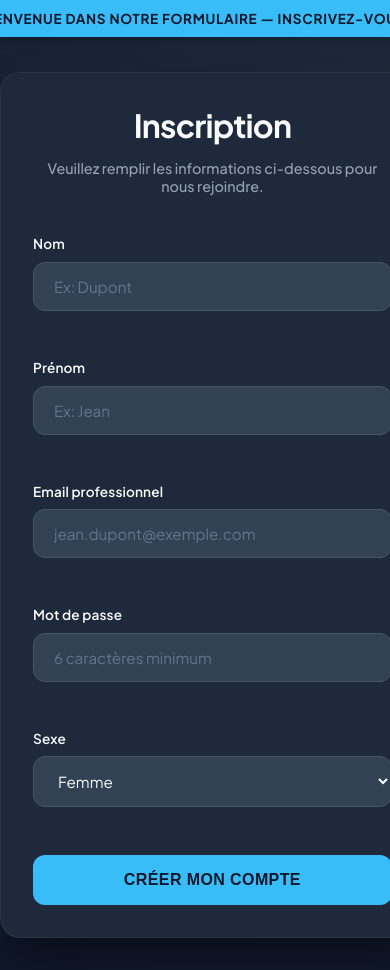
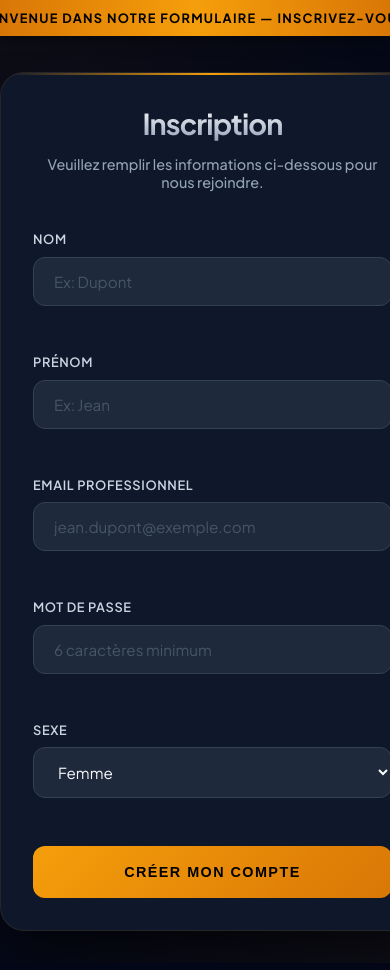
Before and after one commit to cha454/formulaire-firebase, a React (Vite) app: page / in a window 390 px wide. Shown: the top 970 px of the page. Built offline with nearby package versions, Linux system fonts and the light colour scheme; no server answers.

Commit message:
Design : application du thème prestigieux Midnight Gold

```diff
--- a/src/style.css
+++ b/src/style.css
@@ -1,23 +1,25 @@
 :root {
-  --primary: #ffffff; /* Texte et accents clairs */
-  --primary-hover: #e2e8f0;
-  --bg-dark: #0f172a; /* Bleu nuit presque noir */
-  --bg-container: #1e293b; /* Ardoise foncée */
-  --accent: #38bdf8; /* Bleu ciel pour les touches de couleur pro */
+  --primary: #f59e0b; /* Or Ambré / Amber */
+  --primary-hover: #d97706;
+  --bg-dark: #020617; /* Noir Obsidienne */
+  --bg-container: #0f172a; /* Anthracite profond */
+  --accent: #f59e0b;
   --text-main: #f8fafc;
   --text-muted: #94a3b8;
-  --error: #fb7185;
-  --success: #34d399;
-  --input-bg: #334155;
-  --input-border: #475569;
-  --shadow: 0 25px 50px -12px rgba(0, 0, 0, 0.5);
+  --error: #e11d48;
+  --success: #10b981;
+  --input-bg: #1e293b;
+  --input-border: #334155;
+  --shadow: 0 25px 50px -12px rgba(0, 0, 0, 0.7);
 }
 
 body {
   margin: 0;
   padding: 0;
   background-color: var(--bg-dark);
-  background-image: radial-gradient(circle at top right, #1e293b, #0f172a);
+  background-image:
+    radial-gradient(circle at 0% 0%, rgba(245, 158, 11, 0.05) 0%, transparent 50%),
+    radial-gradient(circle at 100% 100%, rgba(245, 158, 11, 0.05) 0%, transparent 50%);
   font-family: 'Plus Jakarta Sans', sans-serif;
   display: flex;
   justify-content: center;
@@ -30,18 +32,18 @@ body {
 .marquee-container {
   width: 100%;
   overflow: hidden;
-  background-color: var(--accent);
-  color: var(--bg-dark);
+  background: linear-gradient(90deg, #d97706, #f59e0b, #d97706);
+  color: #000;
   padding: 10px 0;
   position: absolute;
   top: 0;
   left: 0;
-  font-size: 0.85rem;
-  font-weight: 700;
-  letter-spacing: 0.05em;
+  font-size: 0.8rem;
+  font-weight: 800;
+  letter-spacing: 0.1em;
   text-transform: uppercase;
   z-index: 10;
-  box-shadow: 0 2px 10px rgba(0,0,0,0.3);
+  box-shadow: 0 4px 15px rgba(0,0,0,0.5);
 }
 
 .marquee-text {
@@ -64,17 +66,33 @@ body {
   width: 90%;
   max-width: 480px;
   margin: 2rem auto;
-  border: 1px solid rgba(255, 255, 255, 0.05);
+  border: 1px solid rgba(245, 158, 11, 0.1);
+  position: relative;
+  overflow: hidden;
+}
+
+/* Effet de lueur dorée discrète en haut */
+.container::before {
+  content: '';
+  position: absolute;
+  top: 0;
+  left: 0;
+  right: 0;
+  height: 2px;
+  background: linear-gradient(90deg, transparent, var(--primary), transparent);
 }
 
 h1 {
   margin-top: 0;
   margin-bottom: 0.5rem;
   color: var(--white);
-  font-size: 2rem;
+  font-size: 2.2rem;
   font-weight: 800;
   text-align: center;
-  letter-spacing: -0.025em;
+  letter-spacing: -0.03em;
+  background: linear-gradient(to bottom, #fff, #94a3b8);
+  -webkit-background-clip: text;
+  -webkit-text-fill-color: transparent;
 }
 
 .subtitle {
@@ -94,48 +112,45 @@ label {
   display: block;
   margin-bottom: 0.6rem;
   font-weight: 600;
-  color: var(--text-main);
-  font-size: 0.85rem;
-  letter-spacing: 0.01em;
+  color: #cbd5e1;
+  font-size: 0.8rem;
+  text-transform: uppercase;
+  letter-spacing: 0.05em;
 }
 
 input,
 select {
   width: 100%;
   padding: 0.875rem 1.25rem;
-  border: 1.5px solid var(--input-border);
+  border: 1px solid var(--input-border);
   border-radius: 12px;
   font-size: 0.95rem;
   font-family: inherit;
   box-sizing: border-box;
   background-color: var(--input-bg);
-  transition: all 0.2s cubic-bezier(0.4, 0, 0.2, 1);
+  transition: all 0.25s ease;
   color: var(--text-main);
 }
 
 input::placeholder {
-  color: #64748b;
+  color: #475569;
 }
 
 input:focus,
 select:focus {
   outline: none;
-  border-color: var(--accent);
-  background-color: #1e293b;
-  box-shadow: 0 0 0 4px rgba(56, 189, 248, 0.15);
+  border-color: var(--primary);
+  background-color: #0f172a;
+  box-shadow: 0 0 0 4px rgba(245, 158, 11, 0.1);
 }
 
 input.invalid {
   border-color: var(--error);
 }
 
-input.invalid:focus {
-  box-shadow: 0 0 0 4px rgba(251, 113, 121, 0.15);
-}
-
 .error-message {
   color: var(--error);
-  font-size: 0.75rem;
+  font-size: 0.7rem;
   margin-top: 0.5rem;
   font-weight: 600;
   height: 1rem;
@@ -143,28 +158,28 @@ input.invalid:focus {
 
 button {
   width: 100%;
-  padding: 1rem;
-  background-color: var(--accent);
-  color: var(--bg-dark);
+  padding: 1.1rem;
+  background: linear-gradient(135deg, #f59e0b, #d97706);
+  color: #000;
   border: none;
   border-radius: 12px;
-  font-size: 1rem;
+  font-size: 0.9rem;
   font-weight: 800;
   cursor: pointer;
-  transition: all 0.2s ease;
+  transition: all 0.3s ease;
   margin-top: 1rem;
   display: flex;
   justify-content: center;
   align-items: center;
   gap: 0.75rem;
   text-transform: uppercase;
-  letter-spacing: 0.025em;
+  letter-spacing: 0.1em;
 }
 
 button:hover:not(:disabled) {
-  background-color: #7dd3fc;
   transform: translateY(-2px);
-  box-shadow: 0 10px 15px -3px rgba(56, 189, 248, 0.3);
+  box-shadow: 0 10px 20px -5px rgba(245, 158, 11, 0.4);
+  filter: brightness(1.1);
 }
 
 button:active:not(:disabled) {
@@ -172,40 +187,38 @@ button:active:not(:disabled) {
 }
 
 button:disabled {
-  opacity: 0.5;
+  opacity: 0.4;
   cursor: not-allowed;
+  filter: grayscale(1);
 }
 
 /* Success State */
-.success-container {
-  text-align: center;
-}
-
 .success-icon-wrapper {
   width: 80px;
   height: 80px;
-  background-color: rgba(52, 211, 153, 0.1);
-  color: var(--success);
-  border-radius: 20px;
+  background-color: rgba(245, 158, 11, 0.1);
+  color: var(--primary);
+  border-radius: 50%;
   display: flex;
   align-items: center;
   justify-content: center;
   font-size: 2.5rem;
   margin: 0 auto 1.5rem;
+  border: 2px solid var(--primary);
   animation: scaleIn 0.5s cubic-bezier(0.175, 0.885, 0.32, 1.275);
 }
 
 @keyframes scaleIn {
-  from { transform: scale(0) rotate(-10deg); }
-  to { transform: scale(1) rotate(0deg); }
+  from { transform: scale(0); }
+  to { transform: scale(1); }
 }
 
 /* Spinner */
 .spinner {
   width: 1.25rem;
   height: 1.25rem;
-  border: 3px solid rgba(15, 23, 42, 0.2);
-  border-top-color: var(--bg-dark);
+  border: 3px solid rgba(0, 0, 0, 0.1);
+  border-top-color: #000;
   border-radius: 50%;
   animation: spin 0.8s linear infinite;
 }
@@ -219,6 +232,9 @@ button:disabled {
   .container {
     padding: 2rem;
     width: 92%;
-    border-radius: 20px;
+  }
+
+  h1 {
+    font-size: 1.8rem;
   }
 }
```
